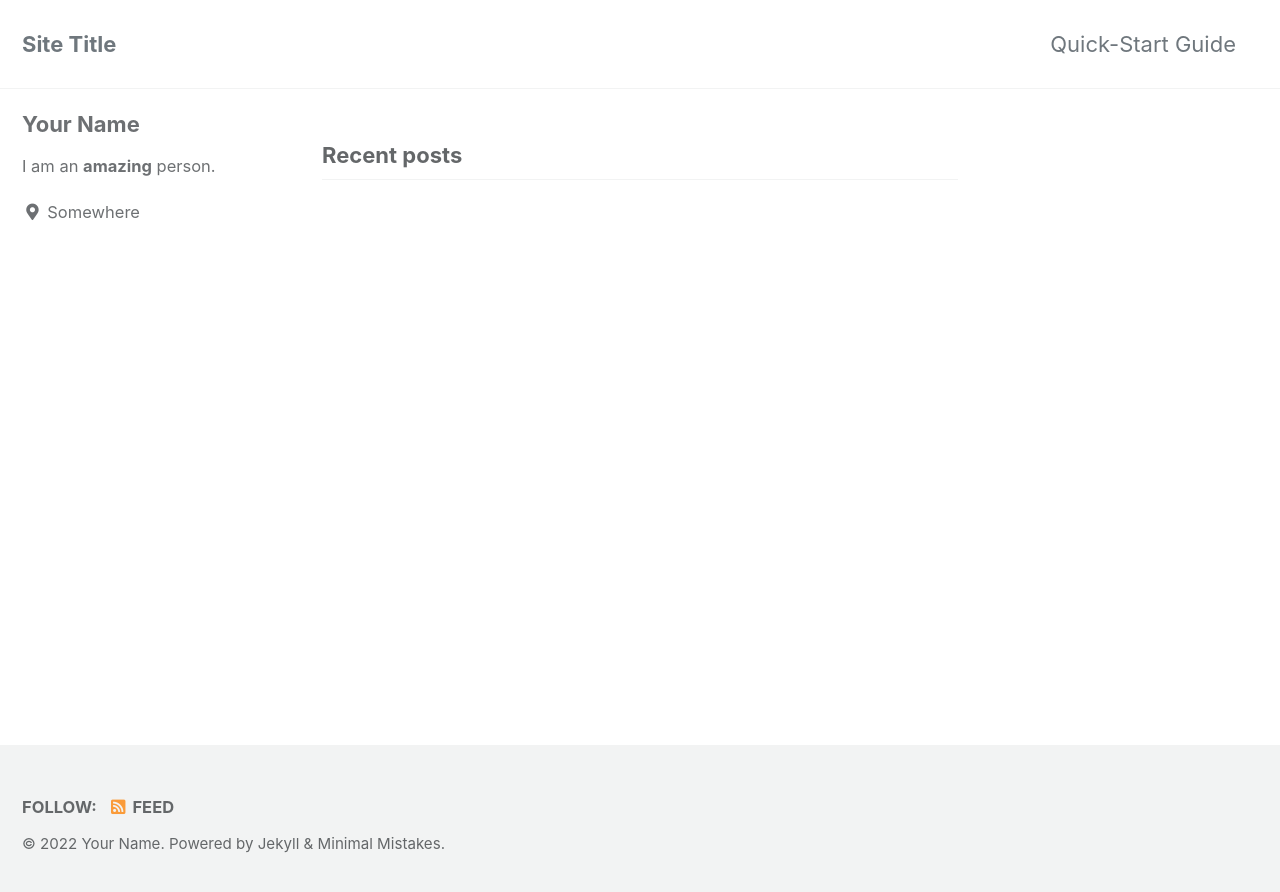
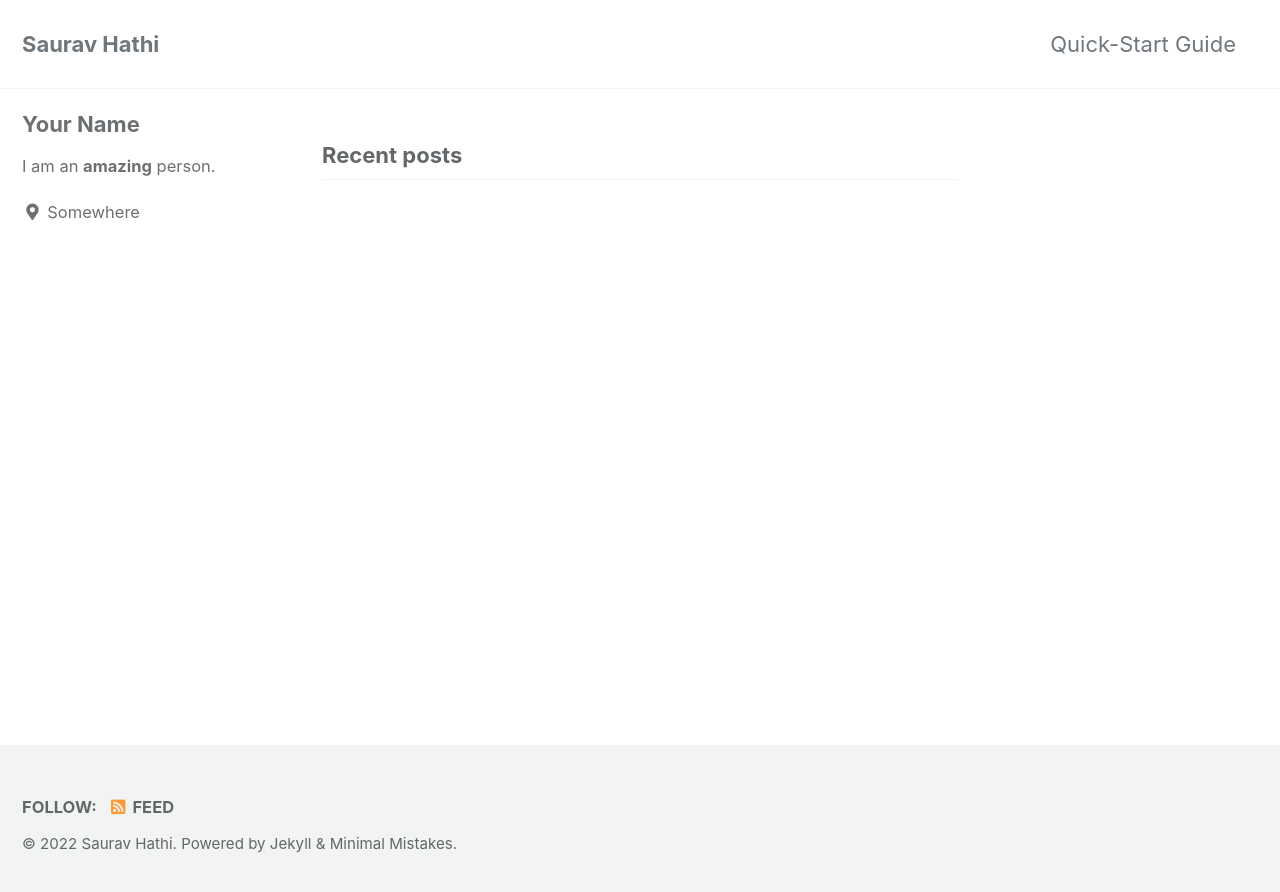
Before and after one commit to sauravhathi/sauravhathi.github.io, a Jekyll site: the page built from index.html, in a window 1280 px wide. Shown: the top 892 px of the page. Built offline with Jekyll 4.4.1, drawn with Linux system fonts in a browser that asks for light colours; cached includes are drawn as plain includes; the list of posts is cut into pages by our own code.

Commit message:
Update _config.yml

```diff
--- a/_config.yml
+++ b/_config.yml
@@ -16,10 +16,10 @@ minimal_mistakes_skin    : "default" # "air", "aqua", "contrast", "dark", "dirt"
 
 # Site Settings
 locale                   : "en-US"
-title                    : "Site Title"
+title                    : "Saurav Hathi"
 title_separator          : "-"
 subtitle                 : # site tagline that appears below site title in masthead
-name                     : "Your Name"
+name                     : "Saurav Hathi"
 description              : "An amazing website."
 url                      : # the base hostname & protocol for your site e.g. "https://mmistakes.github.io"
 baseurl                  : # the subpath of your site, e.g. "/blog"
```
